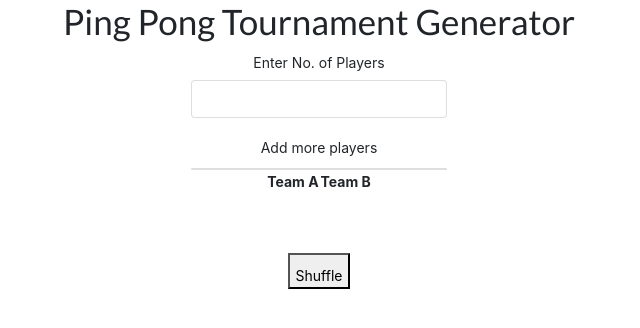
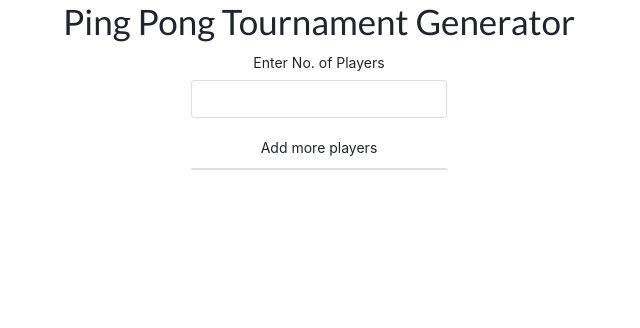
Before and after one commit to HenryTaylor2019/henrytaylor-live.co.uk, a React (Create React App) app: page / in a window 1280 px wide. Shown: the top 328 px of the page, without its empty margins (321-961 px from the left). Built offline with nearby package versions, Linux system fonts and the light colour scheme.

Commit message:
Game table now rendering with some issues

```diff
--- a/src/components/PlayerNameForm.js
+++ b/src/components/PlayerNameForm.js
@@ -7,7 +7,7 @@ class PlayerNameForm extends Component {
 
 
     render() {
-        const { handleInput, handleSubmit, playerName, noOfPlayers, handleTeams, players } = this.context;
+        const { handleInput, handleSubmit, playerName, noOfPlayers, handleTeams, players, team } = this.context;
 
         let warningMessage;
 
@@ -25,17 +25,20 @@ class PlayerNameForm extends Component {
             <div className="center sub-form">
                 <div className="ui form" onSubmit={handleSubmit}>
                     <form>
-                    {warningMessage || handleTeams === true ? <p>{warningMessage}</p> :
+                        {warningMessage || handleTeams === true ? <p>{warningMessage}</p> :
                             <div>
 
                                 <label>Enter Names</label>
-                                <input className="center sub-form" value={playerName}  type="text" onChange={handleInput} />
+                                {noOfPlayers <= players.length || team.length > !0 ? null :
+                                    <div>
+                                        <input className="center sub-form" value={playerName} type="text" onChange={handleInput} />
 
-                                {noOfPlayers <= players.length ? null :
-                                <button className="ui button" onClick={handleSubmit}>Add Player</button>
-                             }
+
+                                        <button className="ui button" onClick={handleSubmit}>Add Player</button>
+                                    </div>
+                                }
                             </div>
-    }
+                        }
                     </form>
                 </div>
             </div>
--- a/src/components/Tournament.js
+++ b/src/components/Tournament.js
@@ -24,13 +24,14 @@ class Tournament extends Component {
 
         return (
             <>
-
+                {team.length > 0 ?
                 <div>
-                    <table className="teams-div">
+                    <table className="teams-div ">
                         <tbody >
                             <tr>
-                                <th>Team A</th>
-                                <th>Team B</th>
+                                <th scope="col"><h3>Team A</h3></th>
+                                <th scope="col"><h3>Team B</h3></th>
+                                <th scope="col"></th>
                             </tr>
                             <tr>
                                 <td>{playerShuffle[0]}</td>
@@ -55,9 +56,10 @@ class Tournament extends Component {
                         </tbody>
                     </table>
                     <div className="teams-div">
-                    <button onClick={handleShuffle}>Shuffle</button>
+                    <button className="ui secondary button" onClick={handleShuffle}>Shuffle</button>
                     </div>
                 </div>
+                : null }
 
             </>
         )
```
